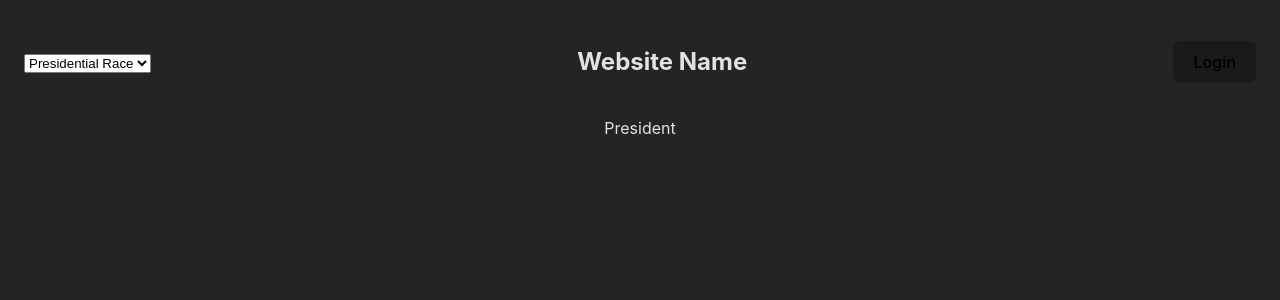
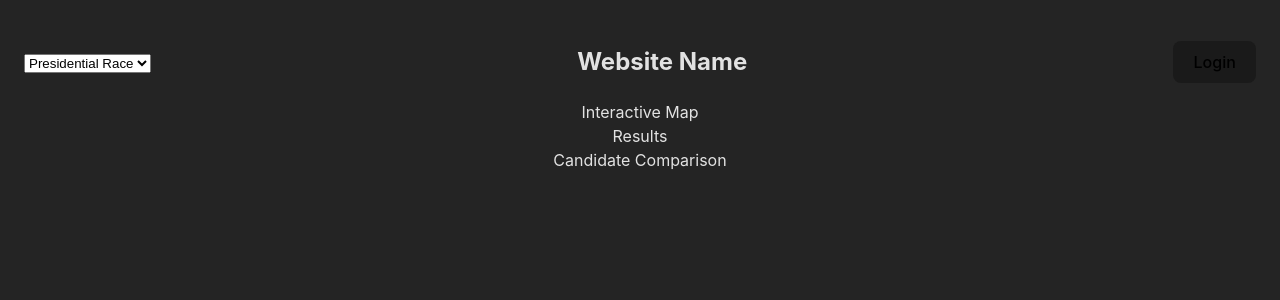
Before and after one commit to carlosm4247/electionsphere, a React (Vite) app in the folder capstone-ui/: page /president in a window 1280 px wide. Shown: the top 300 px of the page. Built offline with nearby package versions, Linux system fonts and the light colour scheme.

Commit message:
Created component for presidential race page and set up routing for it.

```diff
--- a/capstone-ui/src/Components/App/App.jsx
+++ b/capstone-ui/src/Components/App/App.jsx
@@ -3,6 +3,7 @@ import { UserContext } from '../../UserContext';
 import { BrowserRouter, Link, Route, Routes } from 'react-router-dom';
 import LoginForm from '../LoginForm/LoginForm';
 import SignupForm from '../SignupForm/SignupForm';
+import PresidentialRaces from '../PresidentialRaces/PresidentialRaces';
 import "./App.css";
 
 export default function App() {
@@ -73,7 +74,7 @@ export default function App() {
             <div className="content">
               <Routes>
                 <Route path='/' element={<p>Message</p>}/>
-                <Route path='/president' element={<p>President</p>}/>
+                <Route path='/president' element={<PresidentialRaces />}/>
                 <Route path='/login' element={<LoginForm />}/>
                 <Route path='/signup' element={<SignupForm />}/>
               </Routes>
--- /dev/null
+++ b/capstone-ui/src/Components/PresidentialRaces/PresidentialRaces.jsx
@@ -0,0 +1,17 @@
+import * as React from "react"
+
+export default function PresidentialRaces() {
+    return (
+        <div className="presidential-races">
+            <div className="map-container">
+                Interactive Map
+            </div>
+            <div className="results-container">
+                Results
+            </div>
+            <div className="candidate-comparison-container">
+                Candidate Comparison
+            </div>
+        </div>
+    )
+}
```
